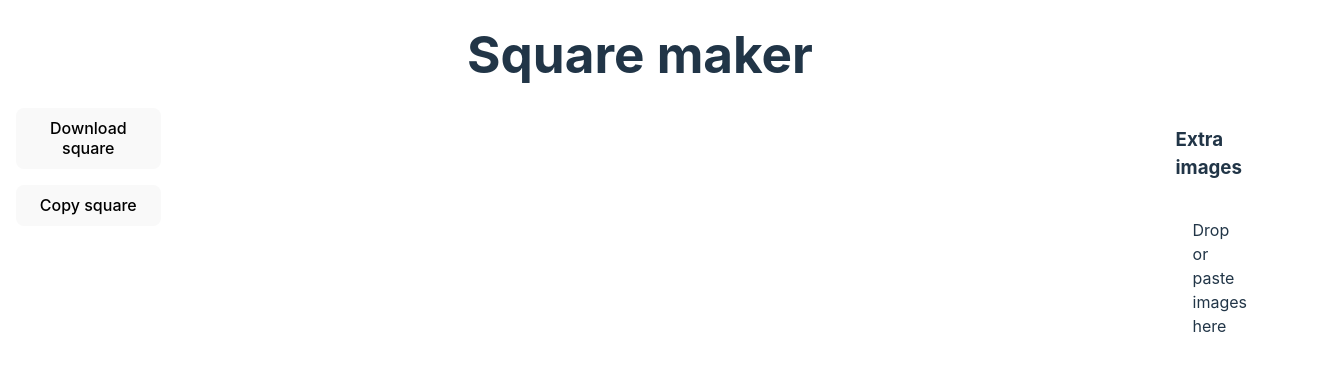
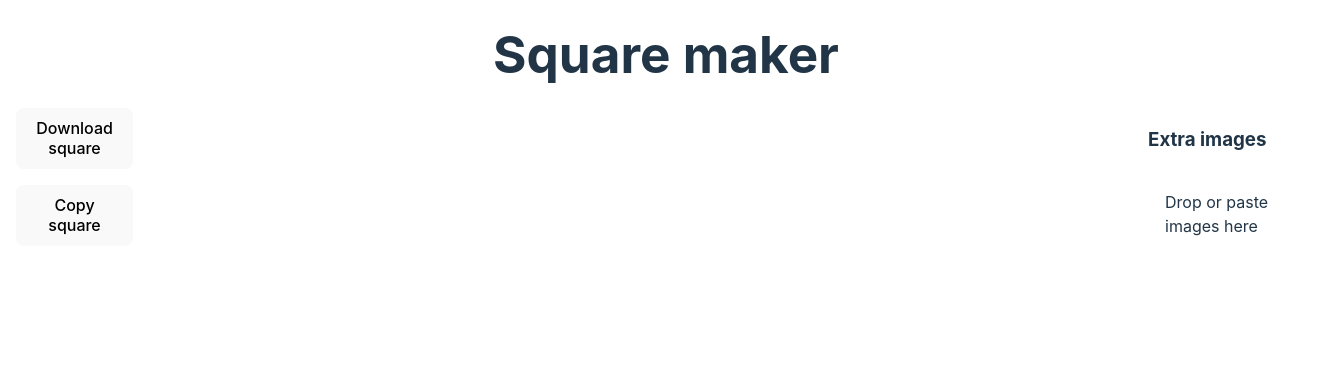
Before and after one commit to Dazza314/square-maker, a React (Vite) app: page / in a window 1280 px wide. Shown: the top 370 px of the page, 1332 px wide, since content can reach past the window. Built offline with nearby package versions, Linux system fonts and the light colour scheme.

Commit message:
Styling fixes

```diff
--- a/src/components/square/SquareContent.css
+++ b/src/components/square/SquareContent.css
@@ -1,6 +1,7 @@
 .main-content {
     display: grid;
-    grid-template-columns: auto 1fr;
+    grid-template-columns: auto minmax(200px, 1fr);
+    margin-bottom: 1em;
 }
 
 .square-content {
--- a/src/index.css
+++ b/src/index.css
@@ -25,7 +25,7 @@ a:hover {
 
 body {
   margin: 0;
-  overflow: hidden;
+  overflow-x: hidden;
   user-select: none;
 }
 
```
